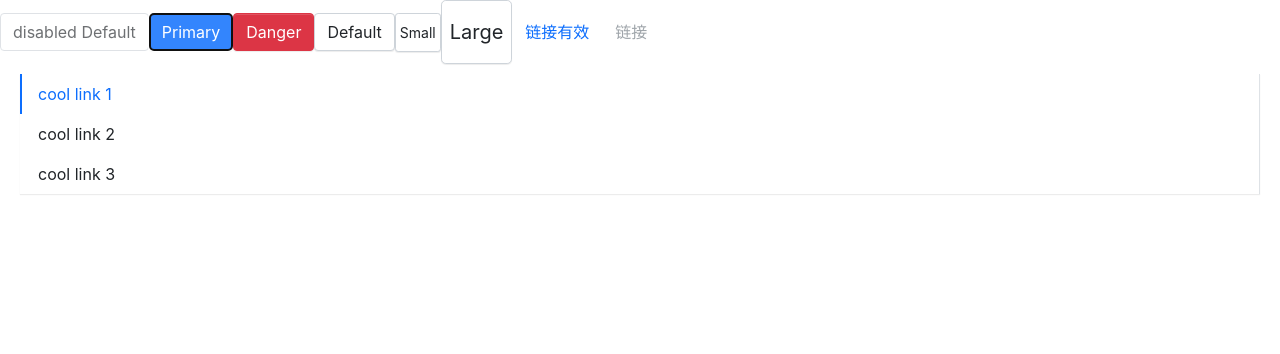
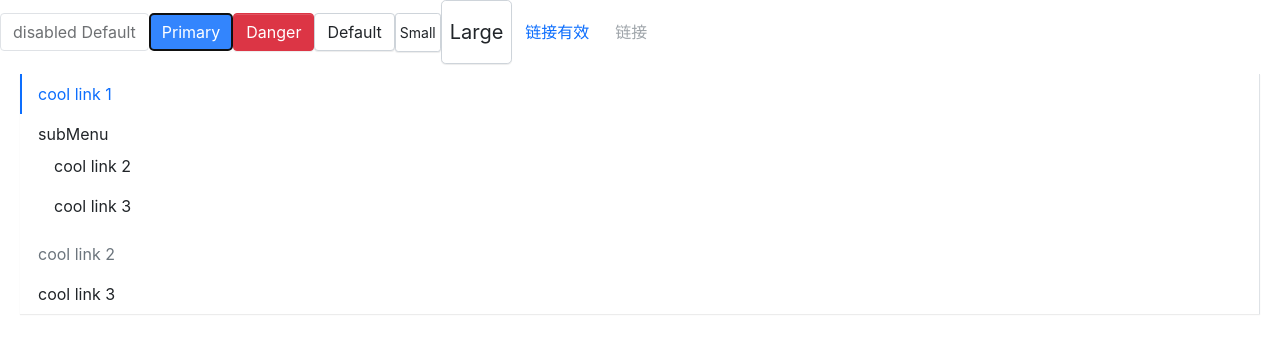
Before and after one commit to haixin-fang/starfish-ui, a React (Create React App) app: page / in a window 1280 px wide. Shown: the top 354 px of the page. Built offline with nearby package versions, Linux system fonts and the light colour scheme.

Commit message:
add SubMenu component and mutual

```diff
--- a/src/App.tsx
+++ b/src/App.tsx
@@ -2,6 +2,7 @@
 import Button, {ButtonSize, ButtonType} from './components/Button/button'
 import Menu from './components/Menu/menu'
 import MenuItem from './components/Menu/menuItem'
+import SubMenu from './components/Menu/subMenu'
 const App = () => {
   return (
     <div>
@@ -16,11 +17,19 @@
         <Button btnType={ButtonType.Link} href="https://www.baidu.com" disabled>链接</Button>
       </div>
       <div className='menu1'>
-        <Menu defaultIndex={0} mode="vertical" onSelect={(index) => alert(index)}>
+        <Menu defaultIndex='0' mode='vertical' defaultOpenSubMenu={['1']}>
           <MenuItem >
             cool link 1
           </MenuItem>
-          <MenuItem >
+          <SubMenu title={'subMenu'}>
+            <MenuItem >
+              cool link 2
+            </MenuItem>
+            <MenuItem>
+              cool link 3
+            </MenuItem>
+          </SubMenu>
+          <MenuItem disabled>
             cool link 2
           </MenuItem>
           <MenuItem>
--- a/src/components/Menu/_style.scss
+++ b/src/components/Menu/_style.scss
@@ -6,22 +6,82 @@
     list-style: none;
     border-bottom: $menu-border-width solid $menu-border-color;
     box-shadow: $menu-box-shadow;
-    >.menu-item{
+    >.menu-item {
       padding: $menu-item-padding-y $menu-item-padding-x;
       cursor: pointer;
       transition: $menu-transition;
-        &:hover, &:focus{
+      &:hover, &:focus {
         text-decoration: none;
       }
       &.is-disabled {
         color: $menu-item-disabled-color;
         pointer-events: none;
-            cursor: default
+        cursor: default;
       }
       &.is-active, &:hover {
         color: $menu-item-active-color;
         border-bottom: $menu-item-active-border-width solid $menu-item-active-color;
       }
+    }
+    .submenu-item {
+      position: relative;
+      .submenu-title {
+        display: flex;
+        align-items: center;
+      }
+      .arrow-icon {
+        transition: transform .25s ease-in-out;
+        margin-left: 3px;
+      }
+      &:hover {
+        .arrow-icon {
+          transform: rotate(180deg);
+        }
+      }
+    }
+    .is-vertical {
+      .arrow-icon {
+        transform: rotate(0deg) !important;
+      }
+    }
+    .is-vertical.is-opened {
+      .arrow-icon {
+        transform: rotate(180deg) !important;
+      }
+    }
+    .submenu {
+      display: none;
+      list-style:none;
+      padding-left: 0;
+      white-space: nowrap;
+
+      //transition: $menu-transition;
+      .menu-item {
+        padding: $menu-item-padding-y $menu-item-padding-x;
+        cursor: pointer;
+        transition: $menu-transition;
+        color: $body-color;
+        &.is-active, &:hover {
+          color: $menu-item-active-color !important;
+        }
+      }
+    }
+    .submenu.menu-opened {
+      display: block;
+    }
+  }
+  .menu-horizontal {
+    >.menu-item {
+      border-bottom: $menu-item-active-border-width solid transparent;
+    }
+    .submenu {
+      position: absolute;
+      background: $white;
+      z-index: 100;
+      top: calc(100% + 8px);
+      left: 0;
+      border: $menu-border-width solid $menu-border-color;
+      box-shadow: $submenu-box-shadow;
     }
   }
   .menu-vertical {
--- a/src/components/Menu/menu.tsx
+++ b/src/components/Menu/menu.tsx
@@ -3,21 +3,24 @@
 import {MenuItemProps} from './menuItem'
 
 type MenuMode = 'horizontal' | 'vertical' // 纵横向
-type SelectCallback = (selectIndex: number) => void
+type SelectCallback = (selectIndex: string) => void
 export interface MenuProps {
-    defaultIndex?: number;
+    defaultIndex?: string;
     className?: string;
     mode?: MenuMode;
     style?: React.CSSProperties;
     onSelect?: SelectCallback;
+    defaultOpenSubMenu?: Array<string>
 }
 
 interface IMenuContext {
-    index: number;
+    index: string;
     onSelect?: SelectCallback;
+    mode?: MenuMode;
+    defaultOpenSubMenu?: Array<string>
 }
 
-export const MenuContext = createContext<IMenuContext>({index: 0})
+export const MenuContext = createContext<IMenuContext>({index: '0'})
 
 
 const Menu: React.FC<MenuProps> = (props) => {
@@ -27,14 +30,16 @@
         style,
         children,
         defaultIndex,
-        onSelect
+        onSelect,
+        defaultOpenSubMenu
     } = props
     const [ currentActive, setActive ] = useState(defaultIndex)
     const classes = classNames('menu', className, {
-        'menu-vertical': mode === 'vertical' // 默认是横向的
+        'menu-vertical': mode === 'vertical', // 默认是横向的
+        'menu-horizontal': mode !== 'vertical',
     })
     // 子组件可以调用该方法，修改值
-    const handleContext = (index: number) => {
+    const handleContext = (index: string) => {
         setActive(index)
         if(onSelect){
             onSelect(index)
@@ -43,16 +48,18 @@
     // 通过context跨组件传值，
     // 也可以通过子组件传值修改父组件的值，然后修改传入子组件的值
     const passedContext: IMenuContext = {
-        index: currentActive ? currentActive : 0,
-        onSelect: handleContext
+        index: currentActive ? currentActive : '0',
+        onSelect: handleContext,
+        mode: mode,
+        defaultOpenSubMenu: defaultOpenSubMenu
     }
 
     const renderChildren = () => {
         return React.Children.map(children, (child, index) => {
             const childElement = child as React.FunctionComponentElement<MenuItemProps>
-            if(childElement.type.displayName === 'MenuItem'){
+            if(childElement.type.displayName === 'MenuItem' || childElement.type.displayName === 'SubMenu'){
                 return React.cloneElement(childElement, {
-                    index
+                    index: index.toString()
                 })
             }else{
                 console.error('Warning: Menu has a child which is not a MenuItem componentaring')
@@ -69,8 +76,9 @@
 }
 
 Menu.defaultProps = {
-    defaultIndex: 0,
-    mode: 'horizontal'
+    defaultIndex: '0',
+    mode: 'horizontal',
+    defaultOpenSubMenu: []
 }
 
 export default Menu
--- a/src/components/Menu/menuItem.tsx
+++ b/src/components/Menu/menuItem.tsx
@@ -2,7 +2,7 @@
 import classNames from 'classnames'
 import {MenuContext} from './menu'
 export interface MenuItemProps {
-    index?: number;
+    index?: string;
     disabled?: boolean;
     className?: string;
     style?: React.CSSProperties;
@@ -17,7 +17,7 @@
         'is-active': menuContext.index === index && !disabled
     })
     const handleClick = () => {
-        if (menuContext.onSelect && !disabled && (typeof index === 'number')) {
+        if (menuContext.onSelect && !disabled && (typeof index === 'string')) {
             menuContext.onSelect(index)
         }
     }
--- /dev/null
+++ b/src/components/Menu/subMenu.tsx
@@ -0,0 +1,75 @@
+import React, {useContext, useState, FunctionComponentElement} from 'react'
+import classNames from 'classnames'
+import {MenuContext} from './menu'
+import {MenuItemProps} from './menuItem'
+
+export interface SubMenuProps {
+    index?: string;
+    title: string;
+    className?: string;
+}
+
+const SubMenu: React.FC<SubMenuProps> = (props) => {
+    const { index, title, className, children} = props;
+    const context = useContext(MenuContext)
+    const defaultOpenSubMenu = context.defaultOpenSubMenu
+    const openedSubMenu = defaultOpenSubMenu as Array<string>
+    const isOpened = (index && context.mode === 'vertical')?
+        openedSubMenu.includes(index): false
+
+    const [menuOpen, setOpen] = useState(isOpened)
+    const classes = classNames('menu-item submenu-item', className, {
+        'is-active': context.index.slice(0,1) === index,
+    })
+    const handleClick = (e: React.MouseEvent) => {
+        e.preventDefault()
+        setOpen(!menuOpen)
+    }
+    let timer: any
+    const handleMouse = (e: React.MouseEvent, toggle: boolean) => {
+        clearInterval(timer)
+        e.preventDefault()
+        timer = setTimeout(() => {
+            setOpen(toggle)
+        }, 300)
+    }
+    const clickEvents = context.mode === 'vertical'? {
+        onClick: handleClick
+    }: {}
+    const mouseEvents = context.mode !== 'vertical'? {
+        onMouseEnter: (e: React.MouseEvent) => {handleMouse(e, true)},
+        onMouseLeave: (e: React.MouseEvent) => {handleMouse(e, false)}
+    }: {}
+    const renderChildren = () => {
+        const subMenuClasses = classNames('submenu', {
+            'menu-opened': menuOpen
+        })
+        const childComponent = React.Children.map(children, (child, i) => {
+            const childElement = child as FunctionComponentElement<MenuItemProps>
+            if(childElement.type.displayName === 'MenuItem'){
+                return React.cloneElement(childElement, {
+                    index: `${index}-${i}`
+                })
+            }else{
+                console.error('Warning: SubMenu has a child which is not a MenuItem component')
+            }
+        })
+        return (
+            <ul className={ subMenuClasses }>
+                {childComponent}
+            </ul>
+        )
+    }
+    return (
+        <li key={index} className={classes} {...mouseEvents}>
+            <div className="submenu-title" {...clickEvents}>
+                {title}
+            </div>
+            {renderChildren()}
+        </li>
+    )
+}
+
+SubMenu.displayName = 'SubMenu'
+
+export default SubMenu
```
Also changed, not shown: 1 other file (tests, documents, lock files or other folders). Lines whose indentation alone changed are shown as unchanged.
